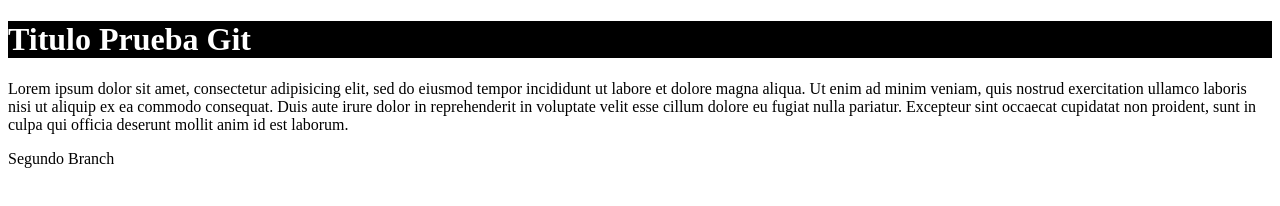
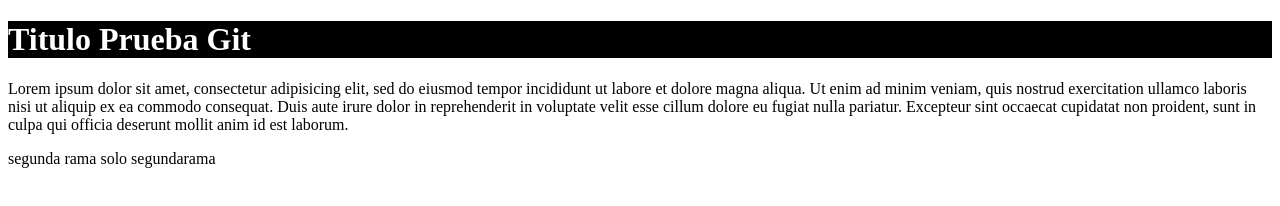
Before and after one commit to heraldohuerta/prueba_git, a plain HTML site: page index.html in a window 1280 px wide. Drawn offline with Linux system fonts and the light colour scheme.

Commit message:
DIA DOS DE GIT

```diff
--- a/index.html
+++ b/index.html
@@ -9,7 +9,6 @@
 <body>
   <h1 class="title">Titulo Prueba Git</h1>
   <p>Lorem ipsum dolor sit amet, consectetur adipisicing elit, sed do eiusmod tempor incididunt ut labore et dolore magna aliqua. Ut enim ad minim veniam, quis nostrud exercitation ullamco laboris nisi ut aliquip ex ea commodo consequat. Duis aute irure dolor in reprehenderit in voluptate velit esse cillum dolore eu fugiat nulla pariatur. Excepteur sint occaecat cupidatat non proident, sunt in culpa qui officia deserunt mollit anim id est laborum.</p>
-
-  <p>Segundo Branch</p>
+  <p>segunda rama solo segundarama</p>
 </body>
 </html>
```
